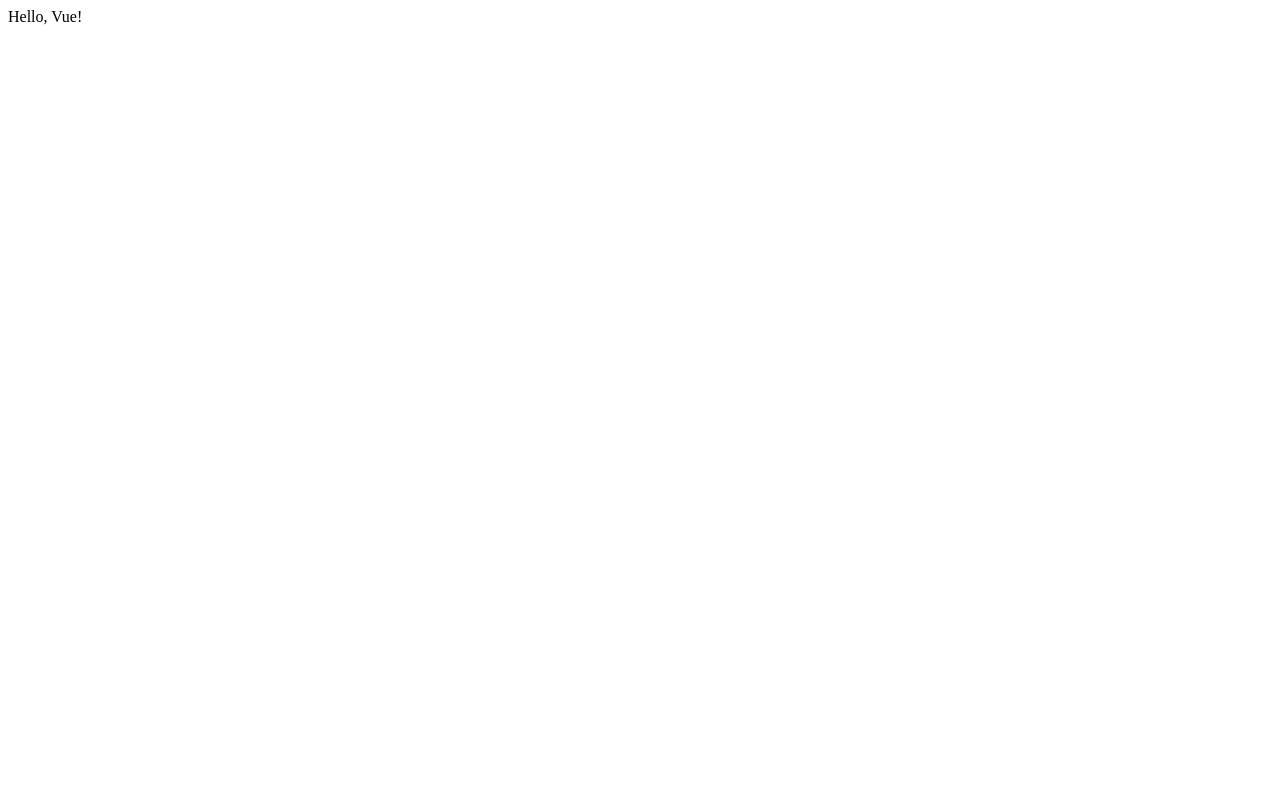
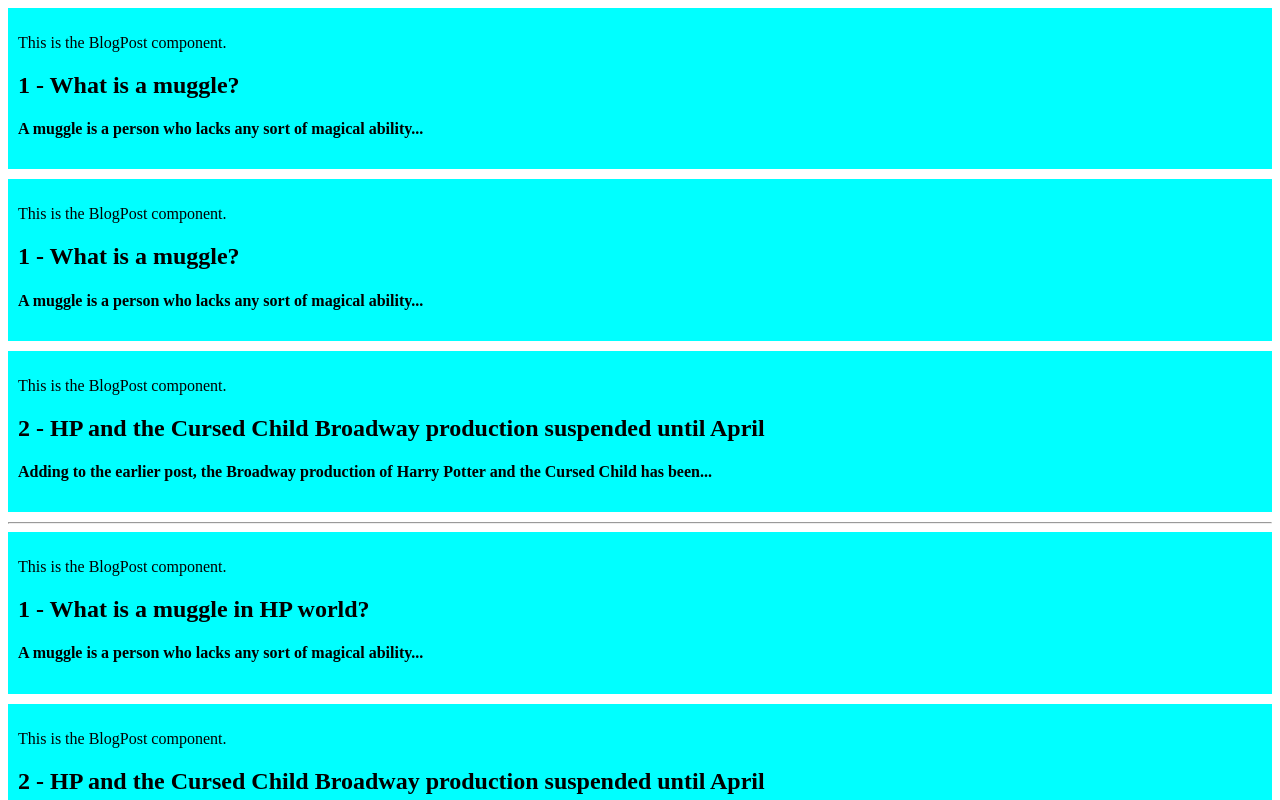
Before and after one commit to stefansaba/learn-vue-3-with-bingyang, a Vue app: page / in a window 1280 px wide. Shown: the top 800 px of the page. Built offline with nearby package versions, Linux system fonts and the light colour scheme.

Commit message:
vue components props

```diff
--- a/src/App.vue
+++ b/src/App.vue
@@ -1,7 +1,83 @@
 <template>
-  <div>Hello, Vue!</div>
+  <!-- Passing data to child component through custom attributes. -->
+  <BlogPost
+    id="1"
+    blogPostTitle="What is a muggle?"
+    blogPostContent="A muggle is a person who lacks any sort of magical ability..."
+  >
+  </BlogPost>
+
+  <!-- Technically, you can use camelCase when passing props to a child component. However, the convention is using kebab-case to align with HTML attributes. -->
+  <BlogPost
+    id="1"
+    blog-post-title="What is a muggle?"
+    blog-post-content="A muggle is a person who lacks any sort of magical ability..."
+  >
+  </BlogPost>
+
+  <!-- We can use v-bind to pass data in parent component to child component. -->
+  <BlogPost
+    :id="blogPostId"
+    :blog-post-title="blogPostTitle"
+    :blog-post-content="blogPostContent"
+  ></BlogPost>
+
+  <hr />
+
+  <BlogPost
+    v-for="post in posts"
+    :key="post.id"
+    :id="post.id"
+    :blog-post-title="post.blogPostTitle"
+    :blog-post-content="post.blogPostContent"
+  ></BlogPost>
+  <!-- Think about this, what if a blog post have 10 properties to display, e.g. publish date, author, number of likes etc. This will make the above BlogPost element very lengthy. -->
+
+  <hr />
+
+  <!-- Binding multiple properties using an object. -->
+  <BlogPost v-for="post in posts" :key="post.id" v-bind="post"></BlogPost>
 </template>
 
-<script setup></script>
+<script setup>
+import BlogPost from '@/BlogPost.vue'
+import { ref } from 'vue'
 
-<style lang="scss" scoped></style>
+let blogPostId = ref(2)
+let blogPostTitle = ref(
+  'HP and the Cursed Child Broadway production suspended until April'
+)
+let blogPostContent = ref(
+  'Adding to the earlier post, the Broadway production of Harry Potter and the Cursed Child has been...'
+)
+
+let posts = ref([
+  {
+    id: 1,
+    blogPostTitle: 'What is a muggle in HP world?',
+    blogPostContent:
+      'A muggle is a person who lacks any sort of magical ability...'
+  },
+  {
+    id: 2,
+    blogPostTitle:
+      'HP and the Cursed Child Broadway production suspended until April',
+    blogPostContent:
+      'Adding to the earlier post, the Broadway production of Harry Potter and the Cursed Child has been...'
+  },
+  {
+    id: 3,
+    blogPostTitle: 'Potter DIY: Make Your Own “Harry Potter Puppet Pal”',
+    blogPostContent:
+      'We all remember those iconic YouTube videos of Harry and the gang and probably couldn’t get “The Mysterious...'
+  },
+  {
+    id: 4,
+    blogPostTitle: 'Fan Project Brings Life to “Harry Potter” in Translation',
+    blogPostContent:
+      'It’s no secret that the Harry Potter series is a global phenomenon, having been translated into over 80 languages to date....'
+  }
+])
+</script>
+
+<style scoped></style>
--- /dev/null
+++ b/src/BlogPost.vue
@@ -0,0 +1,31 @@
+<template>
+    <div class="blog-post">
+      <p>
+        {{ message }}
+      </p>
+      <!-- Display the id, title, and content of a blog post. -->
+      <h2>{{ id }} - {{ blogPostTitle }}</h2>
+      <h4>{{ blogPostContent }}</h4>
+    </div>
+  </template>
+
+  <script setup>
+  import { ref } from 'vue'
+
+  let message = ref('This is the BlogPost component.')
+  const props = defineProps(['id', 'blogPostTitle', 'blogPostContent'])
+  // console.log(props.blogPostTitle)
+  // defineProps({
+  //   id: Number,
+  //   blogPostTitle: String,
+  //   blogPostContent: String
+  // })
+  </script>
+
+  <style scoped>
+  .blog-post {
+    background-color: aqua;
+    padding: 10px;
+    margin-bottom: 10px;
+  }
+  </style>
```
